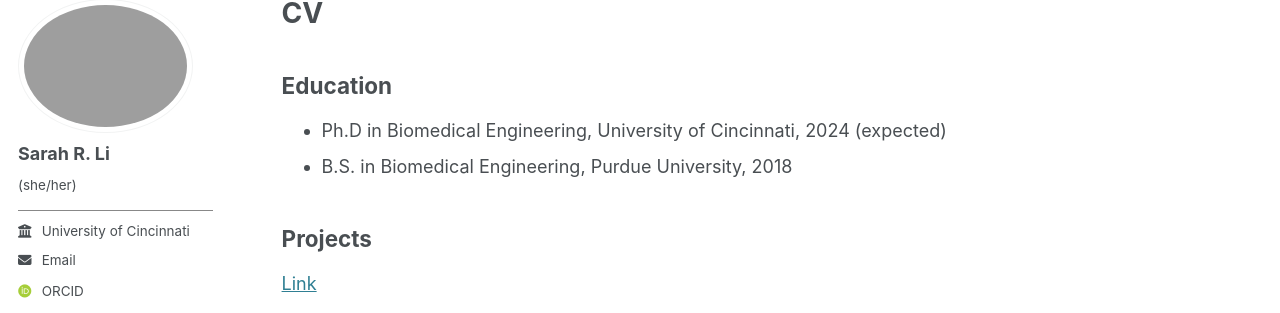
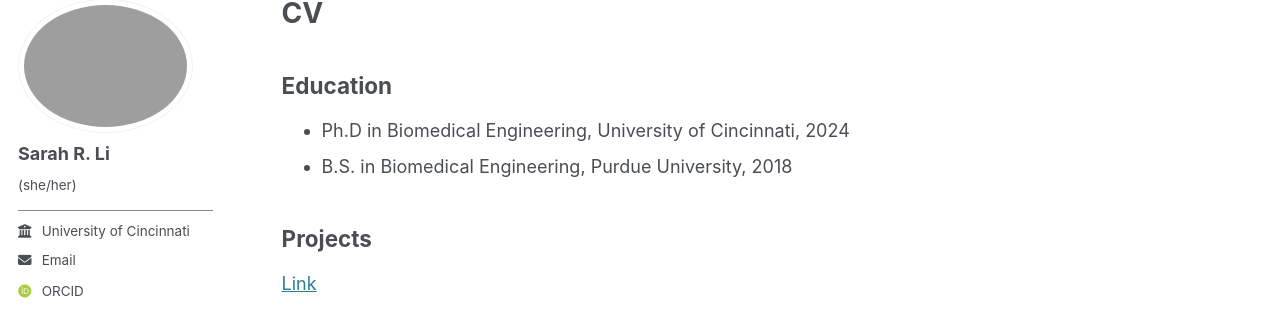
Before and after one commit to SarahRLi/sarahrli.github.io, a Jekyll site: the page built from _pages/cv.md, in a window 1280 px wide and 900 px high. Shown: the part 107-420 px from the top of the window. Built offline with Jekyll 4.4.1, drawn with Linux system fonts in a browser that asks for light colours; some web fonts are replaced.

Commit message:
Update cv.md

```diff
--- a/_pages/cv.md
+++ b/_pages/cv.md
@@ -10,7 +10,7 @@ redirect_from:
 {% include base_path %}
 
 <h2>Education</h2>
-* Ph.D in Biomedical Engineering, University of Cincinnati, 2024 (expected)
+* Ph.D in Biomedical Engineering, University of Cincinnati, 2024
 * B.S. in Biomedical Engineering, Purdue University, 2018
 
 <h2>Projects</h2>
```
